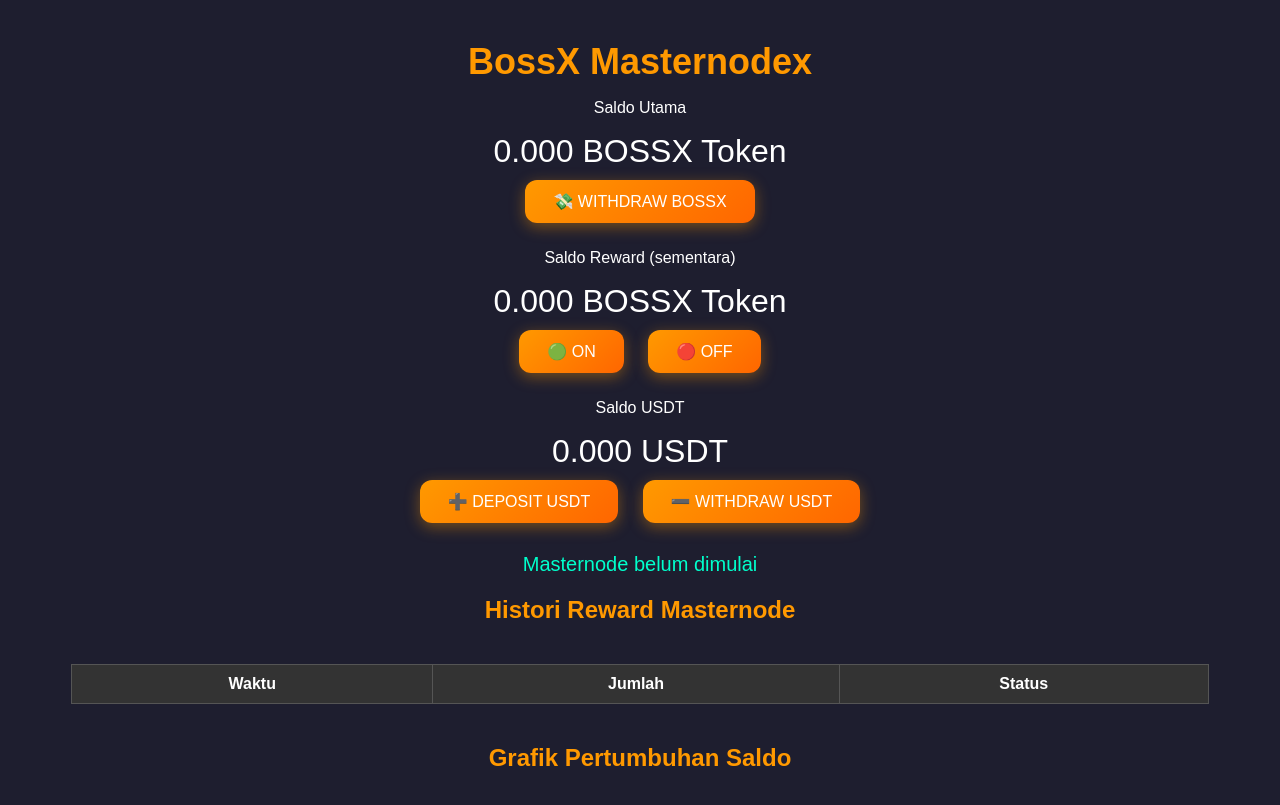
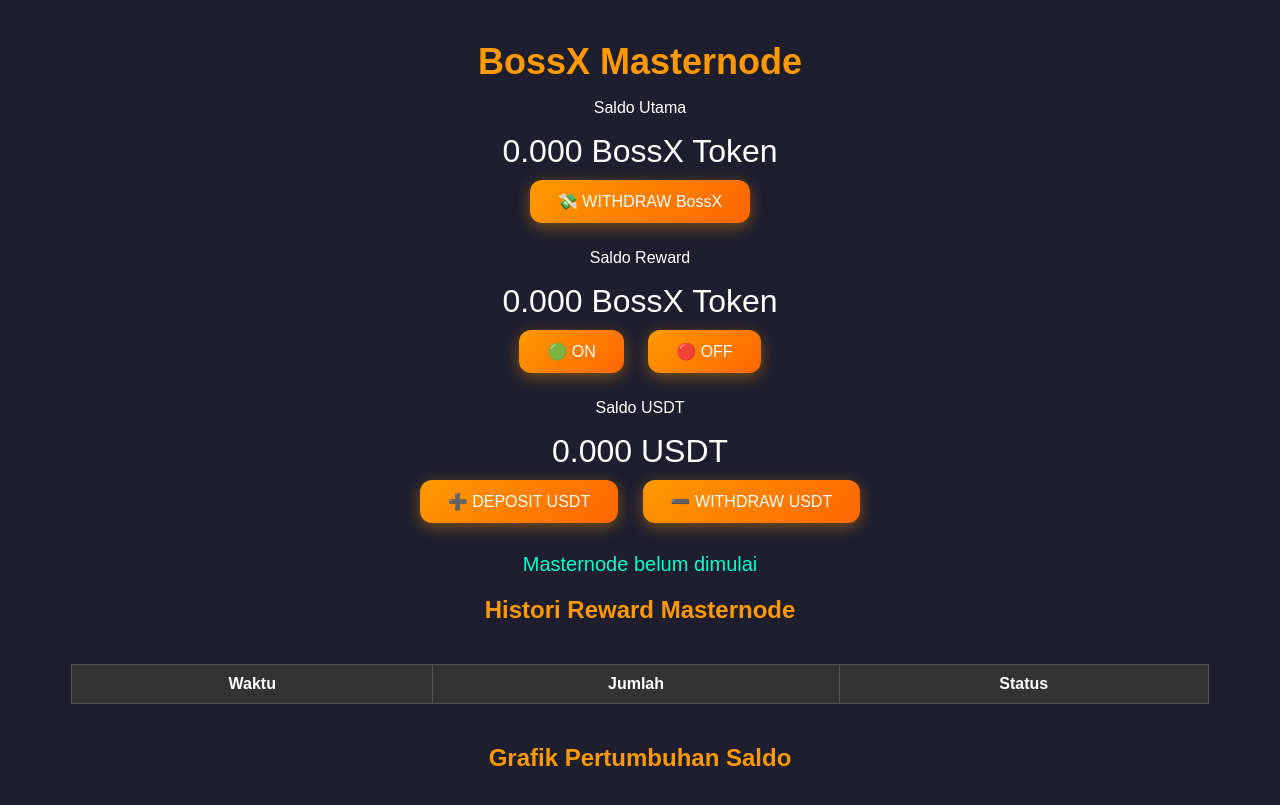
Before and after one commit to xpumputama-web/BossX-masternode, a plain HTML site: page index.html in a window 1280 px wide. Shown: the part 79-884 px from the top of the page. Drawn offline with nearby package versions, Linux system fonts and the light colour scheme.

Commit message:
Update index.html

```diff
--- a/index.html
+++ b/index.html
@@ -1,7 +1,7 @@
 <!DOCTYPE html>
 <html>
 <head>
-  <title>BossX Masternodex</title>
+  <title>BossX Masternode</title>
   <script src="https://cdn.jsdelivr.net/npm/chart.js"></script>
   <style>
     body {
@@ -98,14 +98,14 @@
 </head>
 <body>
   <img src="bgcoin.png" alt="BossX Logo">
-  <h1>BossX Masternodex</h1>
+  <h1>BossX Masternode</h1>
 
   <p>Saldo Utama</p>
-  <div class="balance" id="mainBalance">0.000 BOSSX Token</div>
-  <button onclick="withdrawBossX()">💸 WITHDRAW BOSSX</button>
+  <div class="balance" id="mainBalance">0.000 BossX Token</div>
+  <button onclick="withdrawBossX()">💸 WITHDRAW BossX</button>
 
-  <p>Saldo Reward (sementara)</p>
-  <div class="balance" id="rewardBalance">0.000 BOSSX Token</div>
+  <p>Saldo Reward </p>
+  <div class="balance" id="rewardBalance">0.000 BossX Token</div>
 
   <button onclick="startMasternode()">🟢 ON</button>
   <button onclick="stopMasternode()">🔴 OFF</button>
```
